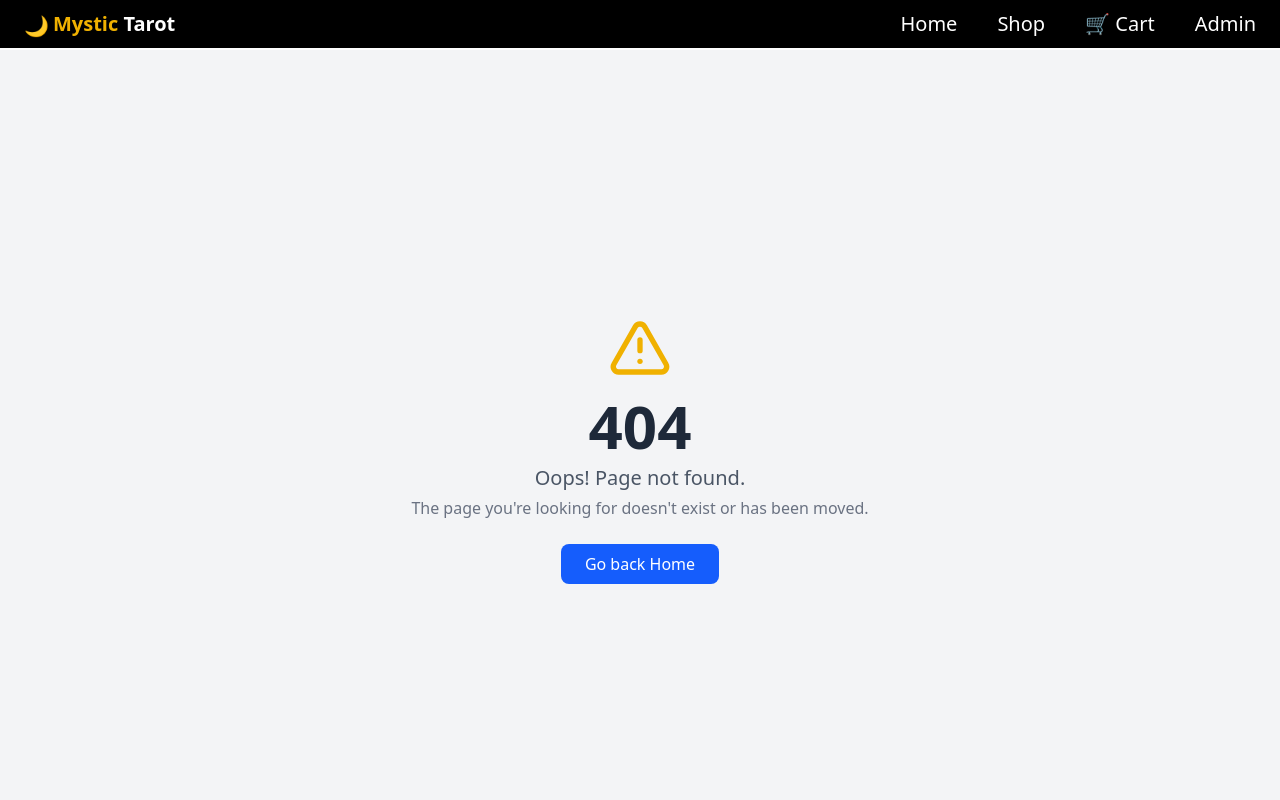
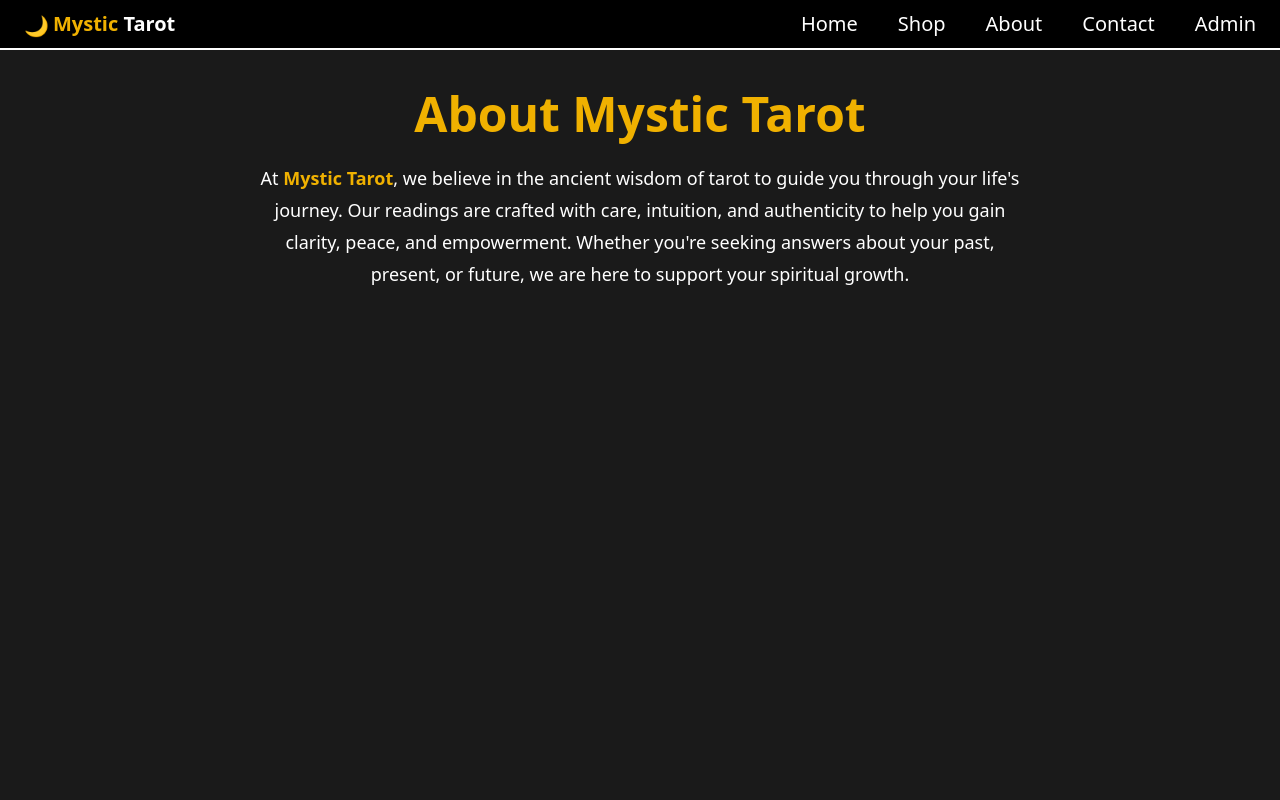
Before and after one commit to ankit-sikarwar-001/TarrotReading, a React (Vite) app in the folder client/: page /about in a window 1280 px wide. Shown: the top 800 px of the page. Built offline with nearby package versions, Linux system fonts and the light colour scheme; no server answers.

Commit message:
soething big

```diff
--- a/client/src/App.jsx
+++ b/client/src/App.jsx
@@ -15,6 +15,8 @@ import NotFound from './pages/NotFound'
 import RefundAndCancellation from './pages/RefundAndCancellation'
 import TermsAndConditions from './pages/TermsAndConditions'
 import PrivacyPolicy from './pages/PrivacyPolicy'
+import About from './pages/About'
+import Contact from './pages/Contact'
 import ServicePolicyAndReturns from './pages/ServicePolicyAndReturns'
 
 const App = () => {
@@ -34,6 +36,8 @@ const App = () => {
         <Route path='/shop' element={<Shop />} />
         <Route path='/product/:id' element={<ProductDetail />} />
         <Route path='/cart' element={<Cart />} />
+        <Route path='/about' element={<About />} />
+        <Route path='/contact' element={<Contact />} />
         <Route path='/login' element={<Login />} />
         <Route
           path="/admin"
--- a/client/src/components/Cards.jsx
+++ b/client/src/components/Cards.jsx
@@ -120,7 +120,7 @@ const Cards = ({ condi = false, sortOption = 'Featured' }) => {
                   onClick={(e) => handleToCart(e, product._id)}
                   className="bg-purple-700 text-white px-3 py-1.5 text-sm rounded-md hover:bg-purple-800"
                 >
-                  Add to Cart
+                  Buy Now
                 </button>
               </div>
             </div>
--- a/client/src/components/Navbar.jsx
+++ b/client/src/components/Navbar.jsx
@@ -33,7 +33,9 @@ const Navbar = ({ menuOpen, setMenuOpen }) => {
       <div className='md:flex hidden gap-10 text-xl font-medium'>
         <NavLink className="hover:text-yellow-500" onClick={ scrollTo(0, 0)} to="/">Home</NavLink>
         <NavLink className="hover:text-yellow-500" to="/shop">Shop</NavLink>
-        <NavLink className="hover:text-yellow-500" to="/cart">🛒 Cart</NavLink>
+        {/* <NavLink className="hover:text-yellow-500" to="/cart">🛒 Cart</NavLink> */}
+        <NavLink className="hover:text-yellow-500" to="/about">About</NavLink>
+        <NavLink className="hover:text-yellow-500" to="/contact">Contact</NavLink>
 
         {isAuthenticated && (
           <NavLink className="hover:text-yellow-500" to="/admin">Admin</NavLink>
@@ -84,6 +86,8 @@ const Navbar = ({ menuOpen, setMenuOpen }) => {
                 scrollTo(0, 0);
               }}
             >🛒 Cart</NavLink>
+            <NavLink className="hover:bg-[#333333] pl-5 py-2 mr-5 rounded-xl" to="/about" onClick={() => { setMenuOpen(false); scrollTo(0, 0); }}>About</NavLink>
+            <NavLink className="hover:bg-[#333333] pl-5 py-2 mr-5 rounded-xl" to="/contact" onClick={() => { setMenuOpen(false); scrollTo(0, 0); }}>Contact</NavLink>
 
             {isAuthenticated && (
               <NavLink
--- /dev/null
+++ b/client/src/pages/About.jsx
@@ -0,0 +1,15 @@
+import React from 'react';
+
+const About = () => {
+    return (
+        <div className="bg-[#1a1a1a] text-white min-h-screen py-10 px-6 md:px-20">
+            <h2 className="text-4xl md:text-5xl font-bold mb-6 text-yellow-500 text-center">About Mystic Tarot</h2>
+            <p className="text-lg leading-8 max-w-3xl mx-auto text-center">
+                At <span className="text-yellow-500 font-semibold">Mystic Tarot</span>, we believe in the ancient wisdom of tarot to guide you through your life's journey.
+                Our readings are crafted with care, intuition, and authenticity to help you gain clarity, peace, and empowerment. Whether you're seeking answers about your past, present, or future, we are here to support your spiritual growth.
+            </p>
+        </div>
+    );
+};
+
+export default About;
--- a/client/src/pages/Cart.jsx
+++ b/client/src/pages/Cart.jsx
@@ -75,7 +75,7 @@ const Cart = () => {
           <div className="space-y-3 text-gray-700">
             <div className="flex justify-between">
               <span>Total price: </span>
-              <span>₹{totalPrice.toFixed(2)}</span>
+              <span>${totalPrice.toFixed(2)}</span>
             </div>
             {/* <div className="flex justify-between">
               <span>Tax (5%)</span>
--- /dev/null
+++ b/client/src/pages/Contact.jsx
@@ -0,0 +1,49 @@
+// import React, { useState } from 'react';
+// import axios from 'axios';
+
+// const Contact = () => {
+//     const [formData, setFormData] = useState({ name: '', email: '', message: '' });
+//     const [status, setStatus] = useState('');
+
+//     const handleChange = (e) => {
+//         setFormData(prev => ({ ...prev, [e.target.name]: e.target.value }));
+//     };
+
+//     const handleSubmit = async (e) => {
+//         e.preventDefault();
+//         try {
+//             const res = await axios.post('http://localhost:3001/api/contact', formData);
+//             if (res.data.success) {
+//                 setStatus('Message sent successfully!');
+//                 setFormData({ name: '', email: '', message: '' });
+//             } else {
+//                 setStatus('Failed to send message.');
+//             }
+//         } catch (err) {
+//             setStatus('Server error, try again later.');
+//         }
+//     };
+
+//     return (
+//         <div className="bg-[#1a1a1a] text-white min-h-screen py-10 px-6 md:px-20">
+//             <h2 className="text-4xl md:text-5xl font-bold mb-6 text-yellow-500 text-center">Contact Us</h2>
+
+//             <div className="max-w-2xl mx-auto space-y-6 text-center">
+//                 <p>Email: <a href="mailto:ssingh66907@gmail.com" className="text-yellow-500 hover:underline">ssingh66907@gmail.com</a></p>
+//                 <p>Phone: <a href="tel:+919467270938" className="text-yellow-500 hover:underline">+91-9467270938</a></p>
+//                 <p>Address: VPO Khardwal, Teh Narwana, District Jind, Haryana, 126116</p>
+//             </div>
+
+//             <form onSubmit={handleSubmit} className="mt-10 max-w-xl mx-auto space-y-6">
+//                 <input name="name" value={formData.name} onChange={handleChange} required type="text" placeholder="Your Name" className="w-full p-3 rounded-md bg-[#2c2c2c] text-white outline-none" />
+//                 <input name="email" value={formData.email} onChange={handleChange} required type="email" placeholder="Your Email" className="w-full p-3 rounded-md bg-[#2c2c2c] text-white outline-none" />
+//                 <textarea name="message" value={formData.message} onChange={handleChange} required placeholder="Your Message" className="w-full p-3 rounded-md bg-[#2c2c2c] text-white outline-none h-32 resize-none" />
+//                 <button type="submit" className="bg-yellow-500 hover:bg-yellow-600 text-black px-6 py-2 rounded-md font-bold transition duration-200">Send Message</button>
+//             </form>
+
+//             {status && <p className="text-center mt-4 text-yellow-400">{status}</p>}
+//         </div>
+//     );
+// };
+
+// export default Contact;
```
